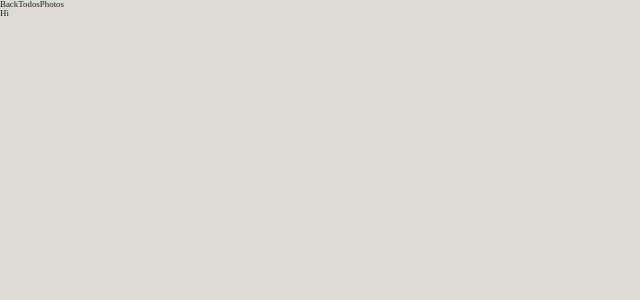
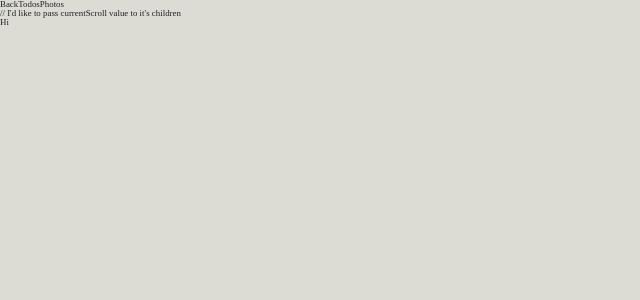
Before and after one commit to juliscapucin/next13, a Next.js app: page / in a window 1280 px wide. Shown: the top 300 px of the page, without its empty margins (0-640 px from the left). Built offline with nearby package versions, Linux system fonts and the light colour scheme.

Commit message:
WIP try to pass value to children

```diff
--- a/app/layout.tsx
+++ b/app/layout.tsx
@@ -1,8 +1,8 @@
 "use client";
 
 import React, {
-  createContext,
-  useContext,
+  cloneElement,
+  isValidElement,
   useEffect,
   useRef,
   useState,
@@ -10,7 +10,7 @@ import React, {
 
 import Scrolling from "./../components/Scrolling";
 
-import {useScrollContext} from "./../context/scrollContext"
+import { ScrollProvider } from "./../context/scrollContext";
 
 import "../styles/index.scss";
 
@@ -44,8 +44,7 @@ export default function RootLayout({
   const elementRef = useRef<HTMLDivElement | null>(null);
   const wrapperRef = useRef<HTMLDivElement | null>(null);
 
-  const scrollContext= useScrollContext();
-
+  let currentScroll = 0;
 
   let scrollHandler: ScrollingType;
 
@@ -58,7 +57,7 @@ export default function RootLayout({
   function update() {
     scrollHandler.loop();
 
-
+    currentScroll = scrollHandler.current;
 
     window.requestAnimationFrame(update);
   }
@@ -87,11 +86,15 @@ export default function RootLayout({
       <head></head>
       <body>
         <Header />
-        <div className="demo" ref={elementRef}>
-          <div className="demo__wrapper" ref={wrapperRef}>
-            {children}
+        <ScrollProvider>
+          <div className="demo" ref={elementRef}>
+            <div className="demo__wrapper" ref={wrapperRef}>
+
+              // I'd like to pass currentScroll value to it's children
+              {children}
+            </div>
           </div>
-        </div>
+        </ScrollProvider>
       </body>
     </html>
   );
```
Also changed, not shown: app/photos/PhotosList.tsx (+3 -8 lines), app/photos/page.tsx (+8 -1 lines).
